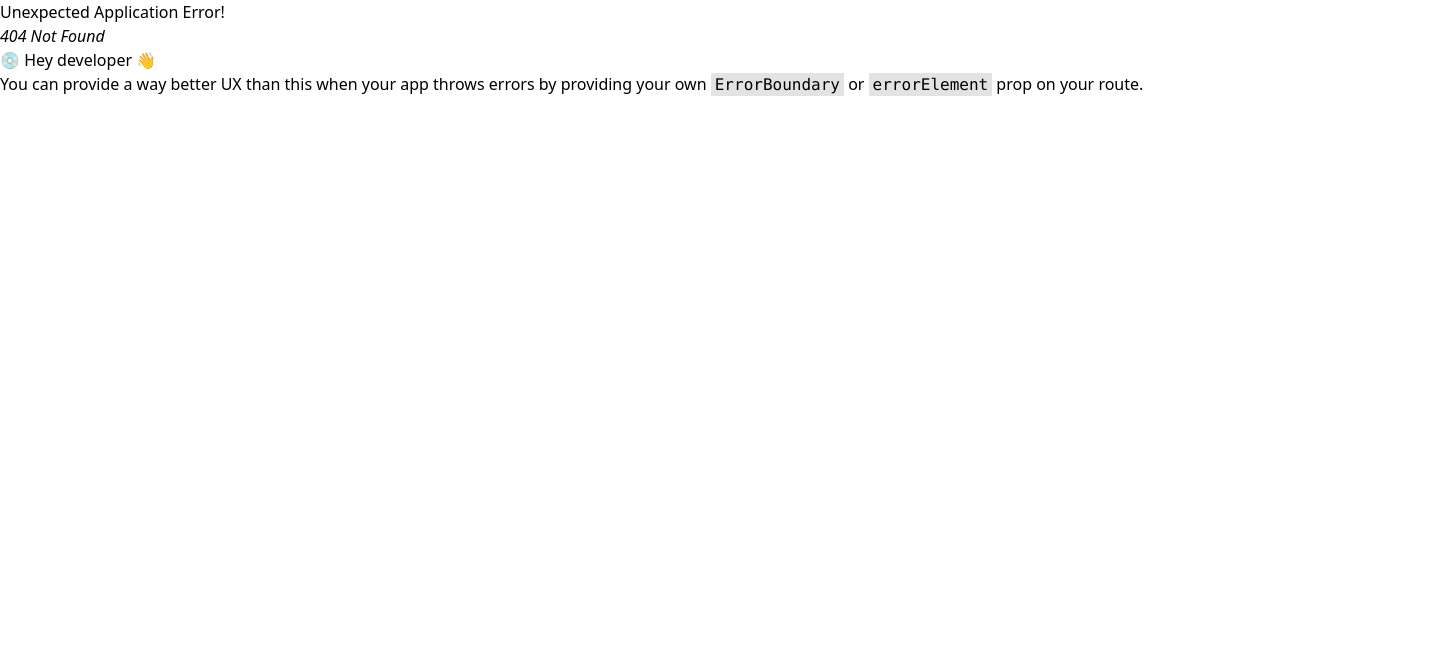
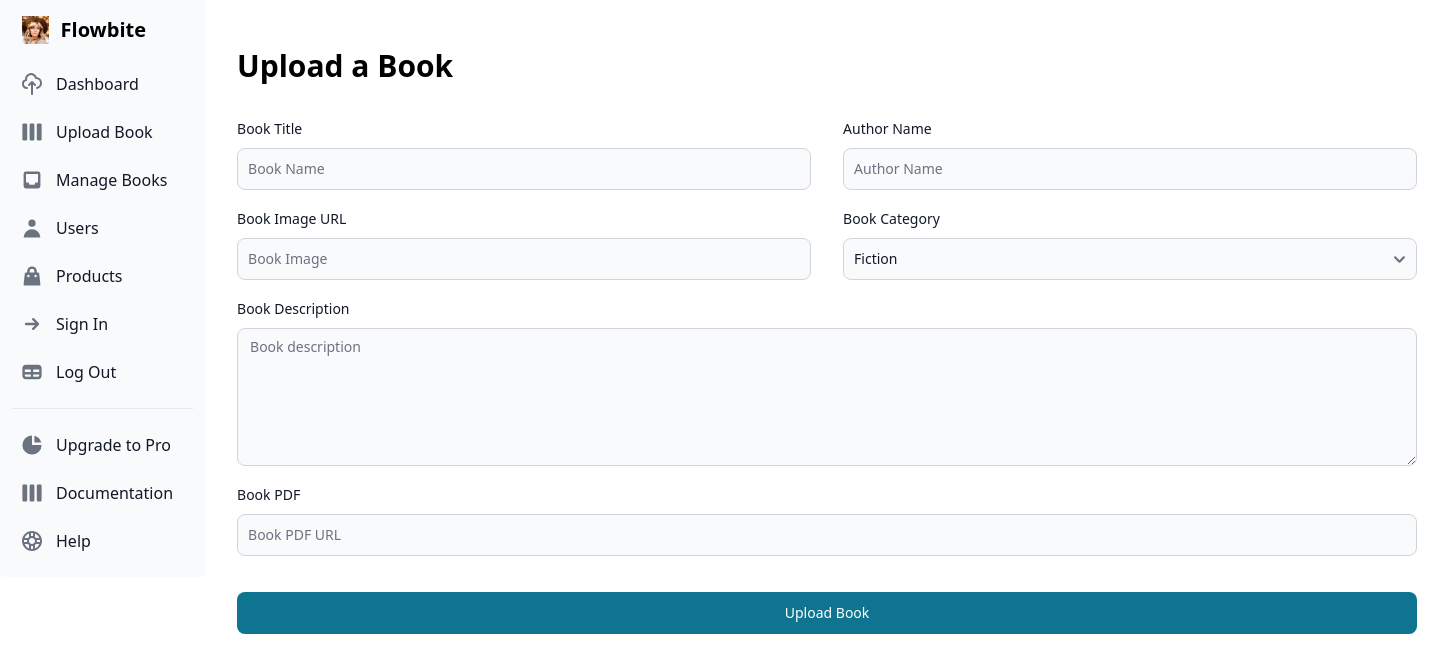
Before and after one commit to divyashpal/book_store, a React (Vite) app in the folder mern-client/: page /admin/dashboard/upload in a window 1280 px wide. Before the commit this address had no page. Shown: the top 672 px of the page, 1433 px wide, since content can reach past the window. Built offline with nearby package versions, Linux system fonts and the light colour scheme.

Commit message:
dashboard and components of dashboard

```diff
--- /dev/null
+++ b/mern-client/src/dashboard/Dashboard.jsx
@@ -0,0 +1,9 @@
+import React from 'react'
+
+const Dashboard = () => {
+  return (
+    <div>Dashboard</div>
+  )
+}
+
+export default Dashboard
--- /dev/null
+++ b/mern-client/src/dashboard/DashboardLayout.jsx
@@ -0,0 +1,14 @@
+import React from 'react'
+import { Outlet } from 'react-router-dom'
+import SideBar from './SideBar.jsx'
+
+const DashboardLayout = () => {
+  return (
+    <div className='flex gap-4 flex-col md:flex-row'>
+        <SideBar/>
+        <Outlet/>
+    </div>
+  )
+}
+
+export default DashboardLayout
--- /dev/null
+++ b/mern-client/src/dashboard/EditBooks.jsx
@@ -0,0 +1,9 @@
+import React from 'react'
+
+const EditBooks = () => {
+  return (
+    <div>EditBooks</div>
+  )
+}
+
+export default EditBooks
--- /dev/null
+++ b/mern-client/src/dashboard/ManageBooks.jsx
@@ -0,0 +1,9 @@
+import React from 'react'
+
+const ManageBooks = () => {
+  return (
+    <div>ManageBooks</div>
+  )
+}
+
+export default ManageBooks
--- /dev/null
+++ b/mern-client/src/dashboard/SideBar.jsx
@@ -0,0 +1,53 @@
+import { Sidebar } from 'flowbite-react';
+import { BiBuoy } from 'react-icons/bi';
+import { HiArrowSmRight, HiChartPie, HiInbox, HiOutlineCloudUpload, HiShoppingBag, HiTable, HiUser, HiViewBoards } from 'react-icons/hi';
+
+import userImg from '../assets/profile.jpg';
+
+const SideBar = () => {
+  return (
+    <Sidebar aria-label="Sidebar with content separator example">
+      <Sidebar.Logo href="#" img={userImg} imgAlt="Flowbite logo">
+        Flowbite
+      </Sidebar.Logo>
+      <Sidebar.Items>
+        <Sidebar.ItemGroup>
+          <Sidebar.Item href="/admin/dashboard" icon={HiOutlineCloudUpload}>
+            Dashboard
+          </Sidebar.Item>
+          <Sidebar.Item href="/admin/dashboard/upload" icon={HiViewBoards}>
+            Upload Book
+          </Sidebar.Item>
+          <Sidebar.Item href="/admin/dashboard/manage" icon={HiInbox}>
+            Manage Books
+          </Sidebar.Item>
+          <Sidebar.Item href="#" icon={HiUser}>
+            Users
+          </Sidebar.Item>
+          <Sidebar.Item href="#" icon={HiShoppingBag}>
+            Products
+          </Sidebar.Item>
+          <Sidebar.Item href="/login" icon={HiArrowSmRight}>
+            Sign In
+          </Sidebar.Item>
+          <Sidebar.Item href="/logout" icon={HiTable}>
+            Log Out
+          </Sidebar.Item>
+        </Sidebar.ItemGroup>
+        <Sidebar.ItemGroup>
+          <Sidebar.Item href="#" icon={HiChartPie}>
+            Upgrade to Pro
+          </Sidebar.Item>
+          <Sidebar.Item href="#" icon={HiViewBoards}>
+            Documentation
+          </Sidebar.Item>
+          <Sidebar.Item href="#" icon={BiBuoy}>
+            Help
+          </Sidebar.Item>
+        </Sidebar.ItemGroup>
+      </Sidebar.Items>
+    </Sidebar>
+  )
+}
+
+export default SideBar
--- /dev/null
+++ b/mern-client/src/dashboard/UploadBook.jsx
@@ -0,0 +1,117 @@
+import { Button, Checkbox, Label, Select, TextInput, Textarea } from 'flowbite-react';
+import { useState } from 'react';
+
+
+const UploadBook = () => {
+
+  const bookCategories = [
+    "Fiction",
+    "Non-Fiction",
+    "Mystery",
+    "Programming",
+    "Science Fiction",
+    "Fantasy",
+    "Horror",
+    "Bibliography",
+    "Autobiography",
+    "History",
+    "Self-help",
+    "Memoir",
+    "Business",
+    "Children Books",
+    "Travel",
+    "Religion",
+    "Art and Design"
+  ]
+
+  const [selectedBookCategory, setselectedBookCategory] = useState(bookCategories[0]);
+
+  const handleChangeSelectedValue = (event) => {
+    // console.log(event.target.value);
+    setselectedBookCategory(event.target.value)
+  }
+
+
+  //handle book submision
+  const handleBooksubmit = (event) => {
+    event.preventdefault();
+    const form = event.target;
+
+
+  }
+
+  return (
+    <div className='px-4 my-12'>
+      <h2 className='mb-8 text-3xl font-bold'>Upload a Book</h2>
+
+      <form onSubmit={handleBooksubmit} className="flex lg:w-[1180px] flex-col flex-wrap gap-4 ">
+        {/* first Row */}
+        <div className='flex gap-8'>
+          {/* Book name */}
+          <div className='lg:w-1/2'>
+            <div className="mb-2 block">
+              <Label htmlFor="bookTitle" value="Book Title" />
+            </div>
+            <TextInput id="bookTitle"
+              name="bookTitle" type="text" placeholder="Book Name" required />
+          </div>
+
+          {/* author name */}
+          <div className='lg:w-1/2'>
+            <div className="mb-2 block">
+              <Label htmlFor="authorname" value="Author Name" />
+            </div>
+            <TextInput id="authorname"
+              name="authorname" type="text" placeholder="Author Name" required />
+          </div>
+        </div>
+
+        {/* second row */}
+        <div className='flex gap-8'>
+          {/* Image URL */}
+          <div className='lg:w-1/2'>
+            <div className="mb-2 block">
+              <Label htmlFor="imageURL" value="Book Image URL" />
+            </div>
+            <TextInput id="imageURL"
+              name="imageURL" type="text" placeholder="Book Image" required />
+          </div>
+
+          {/* Category */}
+          <div className='lg:w-1/2'>
+            <div className="mb-2 block">
+              <Label htmlFor="inputState" value="Book Category" />
+            </div>
+
+            <Select id='inputState' name='categoryName' className='w-full rounded' value={selectedBookCategory} onChange={handleChangeSelectedValue}>
+              {
+                bookCategories.map((option) => <option key={option} value={option}>{option}</option>)
+              }
+            </Select>
+          </div>
+        </div>
+
+        {/* bookDescription */}
+        <div>
+          <div className="mb-2 block">
+            <Label htmlFor="bookDescription" value="Book Description" />
+          </div>
+          <Textarea id="bookDescription" name="bookDescription" placeholder="Book description" required rows={6} className='w-full' />
+        </div>
+
+        {/* book pdf link */}
+        <div>
+          <div className="mb-2 block">
+            <Label htmlFor="bookPDF" value="Book PDF" />
+          </div>
+          <TextInput id="bookPDF" type="text"
+          name ='bookPDF' placeholder="Book PDF URL" required />
+        </div>
+
+        <Button type="submit" className='mt-5'>Upload Book</Button>
+      </form>
+    </div>
+  )
+}
+
+export default UploadBook
--- a/mern-client/src/routers/router.jsx
+++ b/mern-client/src/routers/router.jsx
@@ -9,6 +9,11 @@ import Shop from "../shop/Shop";
 import About from "../components/About";
 import Blog from "../components/Blog";
 import SingleBook from "../shop/SingleBook";
+import DashboardLayout from "../dashboard/DashboardLayout";
+import Dashboard from "../dashboard/Dashboard";
+import UploadBook from "../dashboard/UploadBook";
+import ManageBooks from "../dashboard/ManageBooks";
+import EditBooks from "../dashboard/EditBooks";
 
 const router = createBrowserRouter([
     {
@@ -38,6 +43,29 @@ const router = createBrowserRouter([
             }
         ]
     },
+    {
+        path: '/admin/dashboard',
+        element:<DashboardLayout/>,
+        children:[
+            {
+                path: '/admin/dashboard',
+                element: <Dashboard/>
+            },
+            {
+                path: '/admin/dashboard/upload',
+                element: <UploadBook/>
+            },
+            {
+                path: '/admin/dashboard/manage',
+                element: <ManageBooks/>
+            },
+            {
+                path: '/admin/dashboard/edit-books/:id',
+                element: <EditBooks/>,
+                loader : ({params}) => fetch(`http://localhost:5000/book/${params.id}`)
+            }
+        ]
+    }
 ]);
 
 export default router;
```
